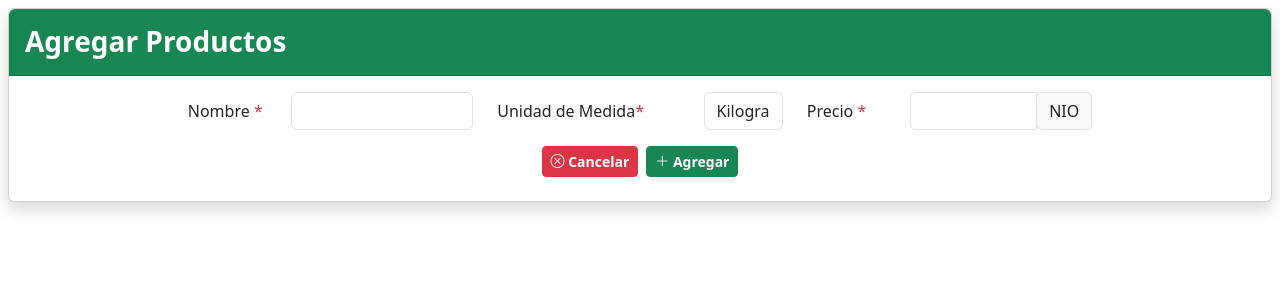
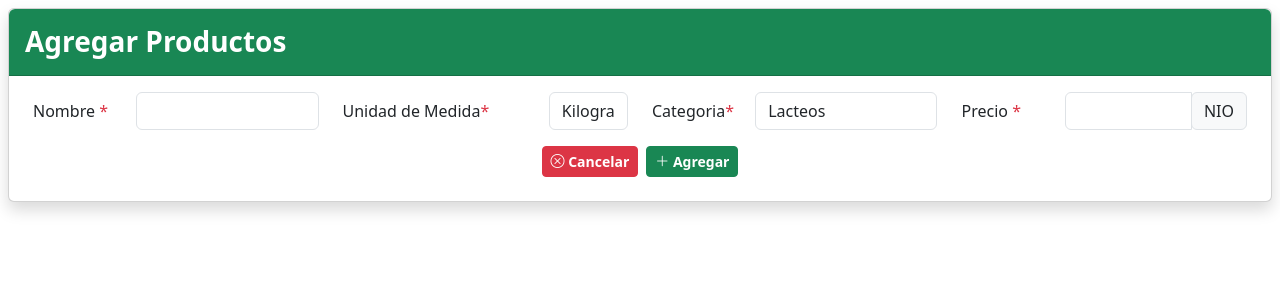
Before and after one commit to edmunditochikito/Proyecto-Delicias-Dilcia, a Flask app: page /AgregarProducto in a window 1280 px wide. Shown: the part 56-356 px from the top of the page. Run offline with Flask 3, Linux system fonts and the light colour scheme; parts of the project's set-up code (start-up, migrations or seed data) failed here and were passed over; some libraries are stand-ins or nearby versions.

Commit message:
Categorias Productos

```diff
--- a/Routes/Productos.py
+++ b/Routes/Productos.py
@@ -19,6 +19,7 @@ def datatable():
             'unidadDeMedida': producto.UnidadDeMedida,
             'precio': str(producto.PrecioUnitario),  # Convertir a cadena si es necesario
             'cantidad': str(producto.Cantidad),      # Convertir a cadena si es necesario
+            'categoria': producto.Categoria
         }
         productos_array.append(producto_dict)
     return jsonify({'data': productos_array})
@@ -38,6 +39,7 @@ def AgregarProductoPost():
         Cantidad = Datos_formulario.get('cantidad')
         PrecioUnitario = Datos_formulario.get('precio')
         UnidadDeMedida = Datos_formulario.get('unidad_de_medida')
+        Categoria = Datos_formulario.get('categoria')
         productos_Lista = productosInventario.query.all()
         for producto in productos_Lista:
             if producto.Nombre == NombreDelProducto:
@@ -45,7 +47,7 @@ def AgregarProductoPost():
                 print(NombreDelProducto)
                 return jsonify({"data": "Error: El producto ya existe.",})
 
-        new_Prodcut=productosInventario(NombreDelProducto,UnidadDeMedida,PrecioUnitario,Cantidad)
+        new_Prodcut=productosInventario(NombreDelProducto,UnidadDeMedida,PrecioUnitario,Cantidad,Categoria)
         db.session.add(new_Prodcut)
         db.session.commit()
 
--- a/Static/Productos/Agregar.js
+++ b/Static/Productos/Agregar.js
@@ -2,7 +2,7 @@ import {toastAlertError,toastAlertSuccess} from '../DataTables.js'
     const nombre = document.getElementById("nombre");
     const precio = document.getElementById("precio");
     const unidad_de_medida = document.getElementById("unidadDeMedida")
-
+    const categoria = document.getElementById("Categoria");
     const form = document.getElementById("formulario");
 
     document.getElementById("agregar").addEventListener("click",async(e)=>{
@@ -52,6 +52,7 @@ import {toastAlertError,toastAlertSuccess} from '../DataTables.js'
         precio:precio.value,
         unidad_de_medida:unidad_de_medida.value,
         cantidad:0,
+        categoria:categoria.value
       }
 
       try {
@@ -82,3 +83,13 @@ window.addEventListener("load", () => {
   })
 
 });
+
+let Categorias = ['Lacteos', 'Carnes', 'Pollo', 'Verduras', 'Insumos Basicos', 'Todos'];
+document.addEventListener("DOMContentLoaded", async () => {
+ Categorias.forEach((category) => {
+    const option = document.createElement("option");
+    option.value = category;
+    option.text = category;
+    categoria.appendChild(option);
+  });
+});
--- a/Static/Productos/Inicio.js
+++ b/Static/Productos/Inicio.js
@@ -25,6 +25,7 @@ window.addEventListener("load", async () => {
       { data: "nombre", className: "text-center" },
       { data: "cantidad", className: "text-center" },
       { data: "unidadDeMedida", className: "text-center" },
+      { data: "categoria", className: "text-center" },
       { data: "precio", className: "text-center" },
       {
         title: "Acciones",
--- a/templates/Productos/Agregar.html
+++ b/templates/Productos/Agregar.html
@@ -28,6 +28,15 @@
               class="form-control fs-main"
             ></select>
           </div>
+          <div class="col-sm-12 col-md-2 col-lg-1">
+            <label for="" class="col-form-label fw-medium"
+              >Categoria<span class="text-danger">*</span></label
+            >
+          </div>
+          <div class="col-sm-12 col-md-4 col-lg-2">
+            <select id="Categoria" name="Categoria" class="form-control fs-main" ></select>
+          </div>
+
           <div class="col-sm-12 col-md-2 col-lg-1">
             <label for="precio" class="col-form-label fw-medium"
               >Precio <span class="text-danger">*</span></label
--- a/templates/Productos/Inicio.html
+++ b/templates/Productos/Inicio.html
@@ -19,6 +19,7 @@
                       <th class="text-center">Nombre</th>
                       <th class="text-center">Cantidad</th>
                       <th class="text-center">Unidad De Medida</th>
+                      <th class="text-center">Categoria</th>
                       <th class="text-center">Precio Unitario</th>
                     </tr>
                 </thead>
```
